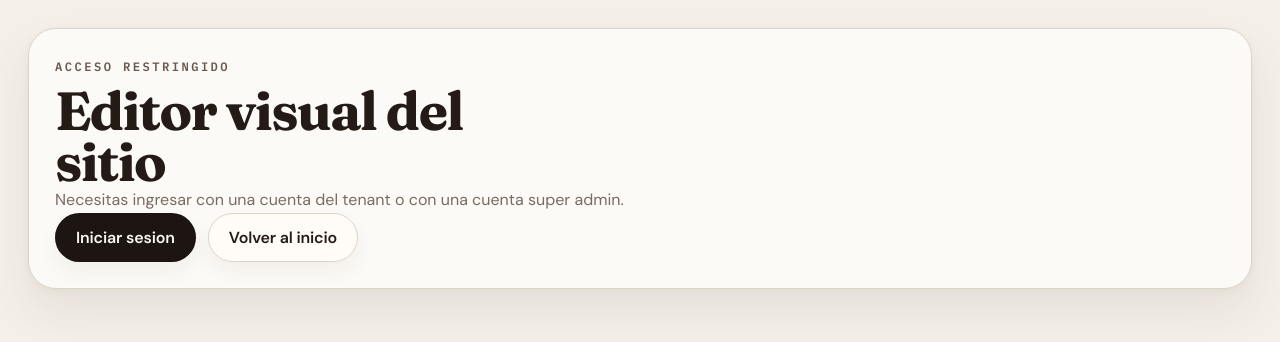
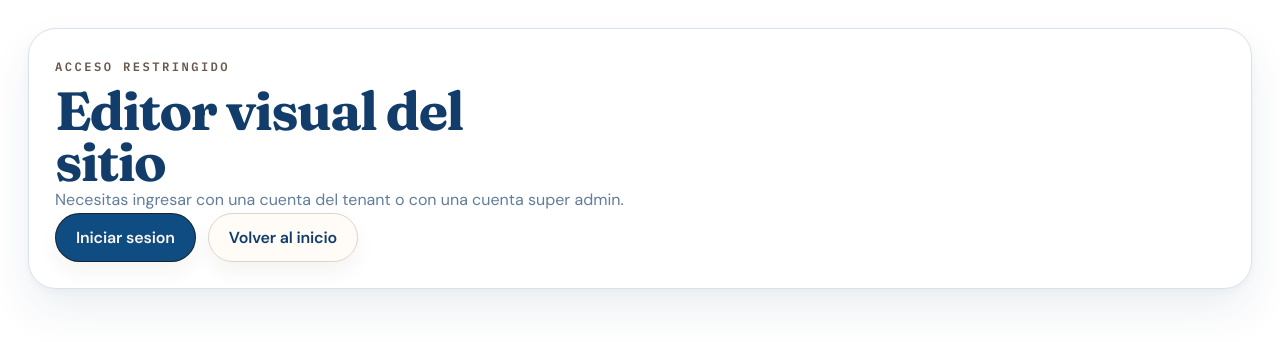
Before and after one commit to faculpda/Turnero, a Next.js app: page /app/personalizar in a window 1280 px wide. Shown: the top 342 px of the page. Built offline with nearby package versions, Linux system fonts and the light colour scheme; no server answers.

Commit message:
feat: llevar panel a paleta blanca y azul

```diff
--- a/app/globals.css
+++ b/app/globals.css
@@ -2,26 +2,26 @@
   --font-body: "DM Sans", sans-serif;
   --font-display: "Fraunces", serif;
   --font-accent: "IBM Plex Mono", monospace;
-  --bg: #f4efe8;
-  --panel: #fcfaf6;
-  --panel-soft: #f7f2eb;
-  --panel-strong: #f1e8dc;
-  --text: #251b16;
-  --muted: #786b61;
-  --line: #ddd4c8;
-  --brand: #2c211c;
-  --brand-strong: #1c1512;
-  --brand-soft: #efe8de;
-  --accent-soft: #f6ede2;
-  --success: #6d8f72;
-  --warning: #c6934b;
-  --danger: #be6e63;
-  --lavender: #ece4f2;
-  --peach: #f6e6d8;
-  --butter: #f6efc9;
-  --mint: #e5efe1;
-  --sky: #e0ebf4;
-  --shadow: 0 22px 44px rgba(69, 46, 31, 0.08), 0 2px 8px rgba(69, 46, 31, 0.04);
+  --bg: #ffffff;
+  --panel: #ffffff;
+  --panel-soft: #f5f9ff;
+  --panel-strong: #ebf2fb;
+  --text: #123d6b;
+  --muted: #617d9a;
+  --line: #d8e2ef;
+  --brand: #0057b8;
+  --brand-strong: #0f4c81;
+  --brand-soft: #e9f1fb;
+  --accent-soft: #edf4ff;
+  --success: #4f8e79;
+  --warning: #d1a043;
+  --danger: #c66a6a;
+  --lavender: #eef0ff;
+  --peach: #f7ede7;
+  --butter: #f8f1d7;
+  --mint: #e9f4ed;
+  --sky: #e8f1fb;
+  --shadow: 0 22px 44px rgba(18, 61, 107, 0.08), 0 2px 8px rgba(18, 61, 107, 0.04);
 }
 
 * {
@@ -71,9 +71,9 @@ a {
   grid-template-rows: auto 1fr auto;
   gap: 26px;
   padding: 28px 18px 20px 20px;
-  background: #f7f3ed;
-  border-right: 1px solid #e2d8cb;
-  box-shadow: inset -1px 0 0 rgba(96, 75, 55, 0.04);
+  background: #fcfeff;
+  border-right: 1px solid #dce5f0;
+  box-shadow: inset -1px 0 0 rgba(18, 61, 107, 0.04);
   color: var(--text);
 }
 
@@ -89,8 +89,8 @@ a {
   width: 46px;
   height: 46px;
   border-radius: 16px;
-  background: linear-gradient(135deg, #221814, #3f2f27);
-  color: #f6efe8;
+  background: linear-gradient(135deg, #0f4c81, #0057b8);
+  color: #f7fbff;
   font-weight: 800;
 }
 
@@ -99,13 +99,13 @@ a {
   height: 46px;
   object-fit: cover;
   border-radius: 16px;
-  background: #f6f1ea;
-  border: 1px solid #dacfc2;
+  background: #f3f8ff;
+  border: 1px solid #d8e2ef;
   flex-shrink: 0;
 }
 
 .dashboard-sidebar-subtitle {
-  color: #8a7d71;
+  color: #6f86a0;
   font-size: 0.9rem;
   font-family: var(--font-body);
 }
@@ -124,7 +124,7 @@ a {
 }
 
 .dashboard-sidebar-label {
-  color: #a08f80;
+  color: #89a0b9;
   font-size: 0.72rem;
   font-weight: 500;
   letter-spacing: 0.18em;
@@ -140,7 +140,7 @@ a {
   width: 100%;
   padding: 12px 14px;
   border-radius: 18px;
-  color: #5e5248;
+  color: #456685;
   background: transparent;
   border: 1px solid transparent;
   text-align: left;
@@ -154,15 +154,15 @@ a {
 
 .dashboard-sidebar-item:hover {
   background: rgba(255, 255, 255, 0.7);
-  color: #241a16;
-  border-color: #e7ddd2;
+  color: #123d6b;
+  border-color: #dce6f2;
 }
 
 .dashboard-sidebar-item.active {
   background: #ffffff;
-  color: #1c1512;
-  border-color: #e0d7cb;
-  box-shadow: 0 16px 28px rgba(86, 63, 44, 0.08);
+  color: #0f4c81;
+  border-color: #d8e3f0;
+  box-shadow: 0 16px 28px rgba(18, 61, 107, 0.08);
 }
 
 .dashboard-sidebar-icon {
@@ -173,10 +173,10 @@ a {
   height: 34px;
   border-radius: 12px;
   background: rgba(255, 255, 255, 0.88);
-  border: 1px solid #e3dace;
+  border: 1px solid #dbe5f1;
   color: currentColor;
   flex-shrink: 0;
-  box-shadow: 0 10px 20px rgba(75, 55, 39, 0.06);
+  box-shadow: 0 10px 20px rgba(18, 61, 107, 0.06);
 }
 
 .dashboard-sidebar-icon svg {
@@ -188,7 +188,7 @@ a {
   display: grid;
   gap: 6px;
   padding: 18px 10px 0;
-  border-top: 1px solid #e1d8cc;
+  border-top: 1px solid #dbe4ef;
   background: transparent;
   border-radius: 0;
   border-right: 0;
@@ -203,8 +203,8 @@ a {
   align-items: center;
   gap: 18px;
   padding: 22px 30px 20px;
-  background: rgba(252, 250, 246, 0.92);
-  border-bottom: 1px solid #e2d7ca;
+  background: rgba(255, 255, 255, 0.94);
+  border-bottom: 1px solid #dbe4ef;
   backdrop-filter: blur(16px);
 }
 
@@ -215,16 +215,16 @@ a {
   min-width: min(100%, 360px);
   padding: 15px 18px;
   border-radius: 18px;
-  background: #fffdf9;
-  color: #8f8175;
-  border: 1px solid #e3d8cc;
-  box-shadow: 0 10px 22px rgba(87, 63, 44, 0.05);
+  background: #ffffff;
+  color: #7a90a8;
+  border: 1px solid #dbe5f1;
+  box-shadow: 0 10px 22px rgba(18, 61, 107, 0.05);
 }
 
 .dashboard-topbar-search-icon {
   width: 12px;
   height: 12px;
-  border: 2px solid #9f8e80;
+  border: 2px solid #88a0b8;
   border-radius: 999px;
   position: relative;
 }
@@ -236,7 +236,7 @@ a {
   bottom: -4px;
   width: 6px;
   height: 2px;
-  background: #9f8e80;
+  background: #88a0b8;
   border-radius: 999px;
   transform: rotate(45deg);
 }
@@ -2079,7 +2079,7 @@ th:last-child {
 .site-builder-page {
   min-height: 100vh;
   padding: 18px;
-  background: #f4efe8;
+  background: #ffffff;
   display: grid;
   gap: 18px;
 }
@@ -2419,7 +2419,7 @@ th:last-child {
   padding: 18px;
   border-radius: 32px;
   border: 1px solid #ded3c7;
-  background: #f1eae2;
+  background: #ffffff;
 }
 
 .site-live-viewport-desktop {
```
